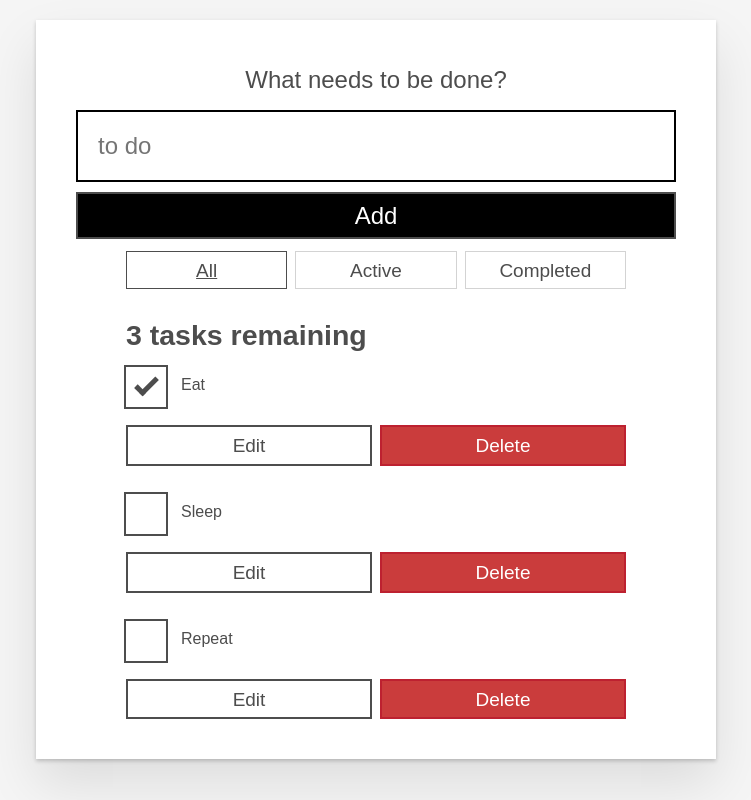
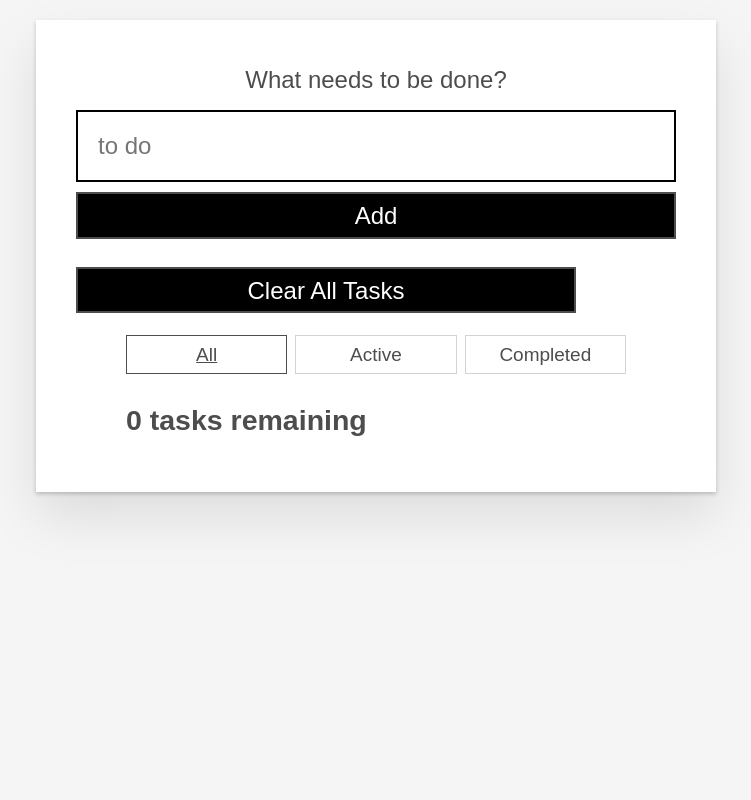
Before and after one commit to adiulay/TODO-app-ReactJS, a React (Create React App) app: page / in a window 1280 px wide. Shown: the whole page, without its empty margins (264-1015 px from the left). Built offline with nearby package versions, Linux system fonts and the light colour scheme.

Commit message:
Added useEffect and LocalStorage

```diff
--- a/src/App.js
+++ b/src/App.js
@@ -1,4 +1,4 @@
-import React, { useState } from 'react'
+import React, { useState, useEffect } from 'react'
 import Todo from './components/Todo'
 import Form from './components/Form'
 import './App.css'
@@ -15,8 +15,22 @@ const FILTER_NAMES = Object.keys(FILTER_MAP)
 
 function App (props) {
   // statehook
-  const [tasks, setTasks] = useState(props.tasks)
+  const [tasks, setTasks] = useState([])
   const [filter, setFilter] = useState('All')
+
+  useEffect(() => {
+    const data = localStorage.getItem('listOfTasks')
+
+    if (data) {
+      setTasks(JSON.parse(data)) //convert string to object
+    }
+
+  }, [])
+
+  useEffect(() => {
+    localStorage.setItem('listOfTasks', JSON.stringify(tasks))
+  })
+
 
   // function that sets a state
   function addTask (name) {
@@ -67,6 +81,11 @@ function App (props) {
     setTasks(editedTaskList)
   }
 
+  // clears all tasks
+  function clearTasks () {
+    setTasks([])
+  }
+
   // the tasklist running through loop and return the component Todo
   const taskList = tasks
     .filter(task => FILTER_MAP[filter](task))
@@ -100,6 +119,10 @@ function App (props) {
 
       <Form addTask={addTask} />
 
+      <button onClick={clearTasks} className='btn btn__primary btn__lg'>
+          Clear All Tasks
+      </button>
+
       <div className='filters btn-group stack-exception'>
         {filterList}
       </div>
```
